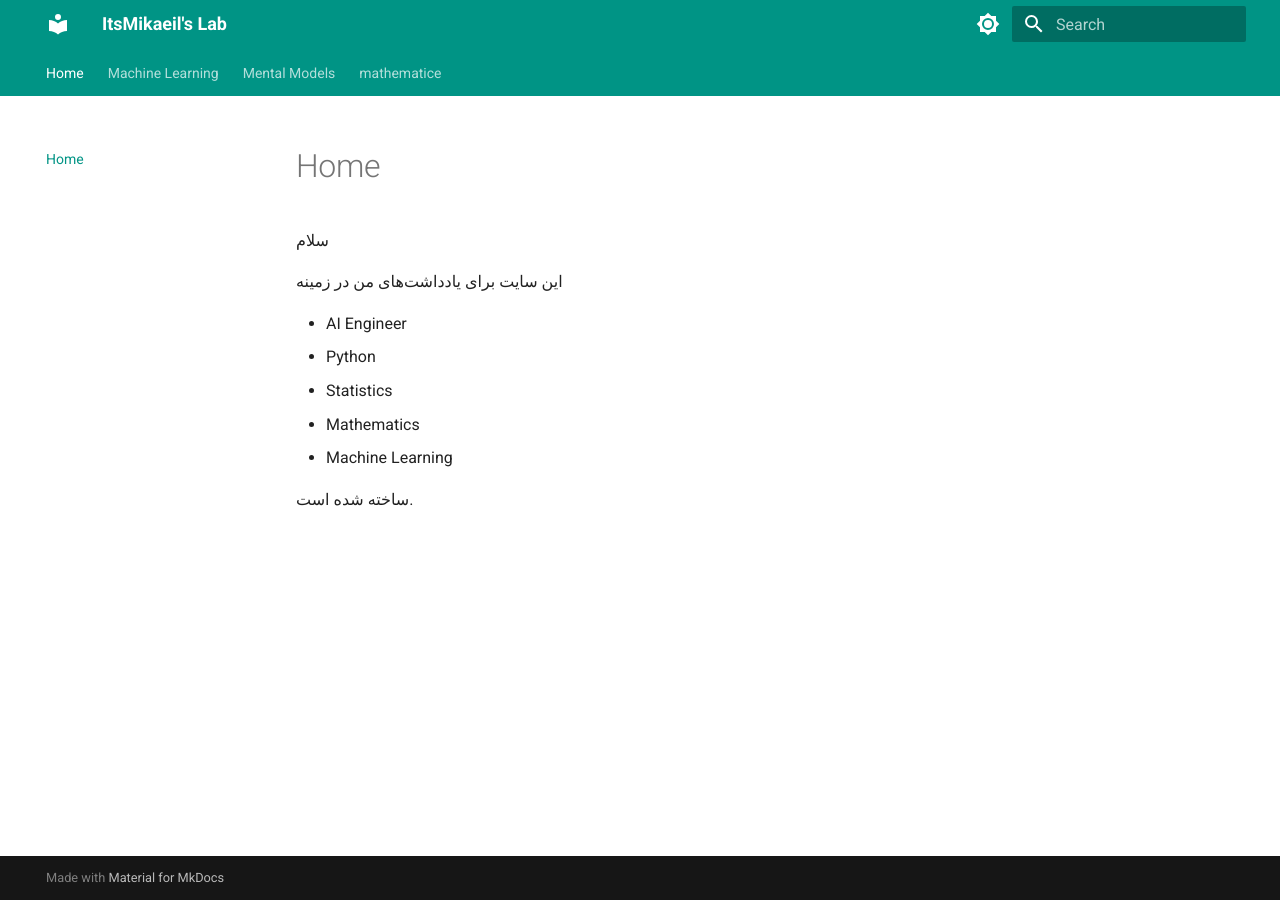
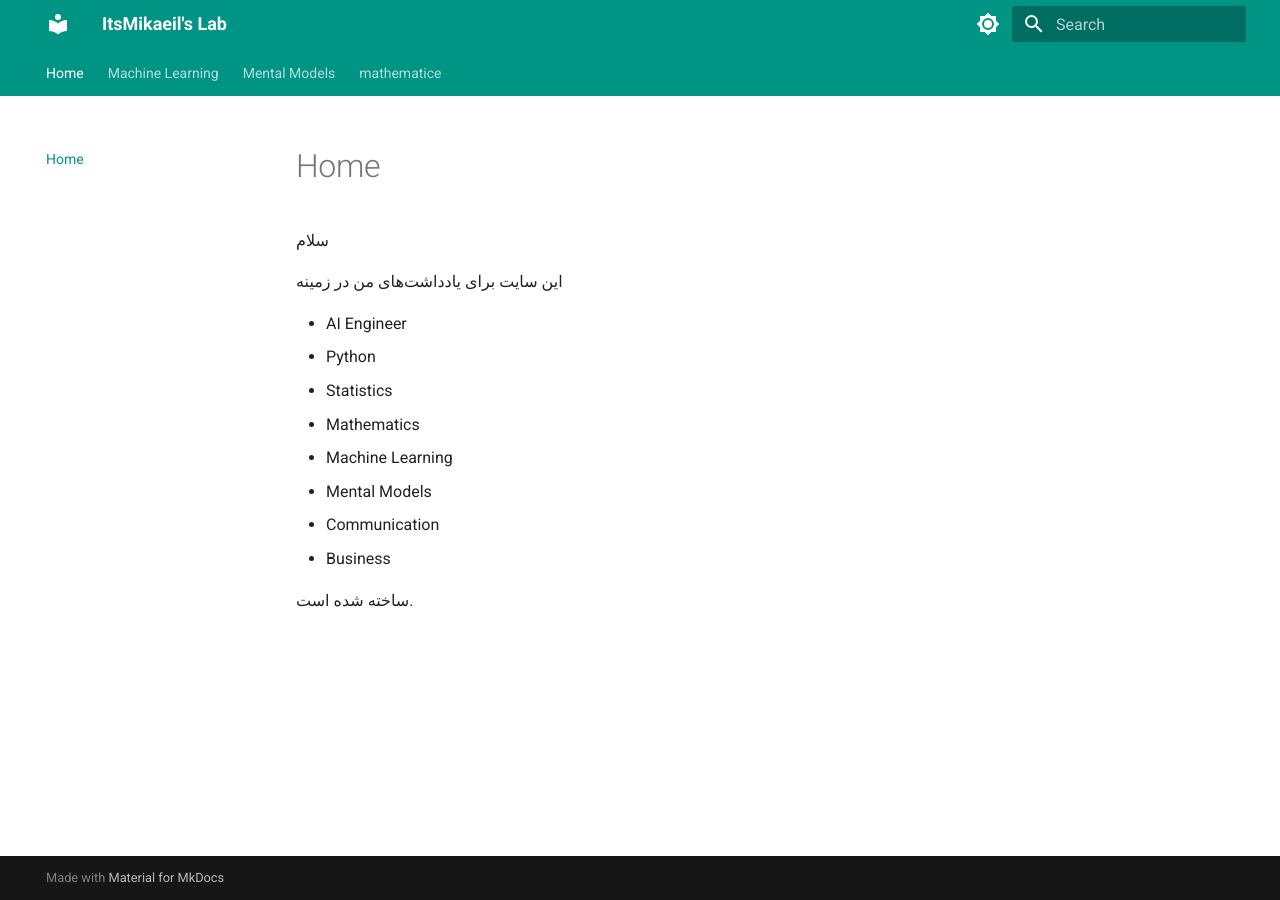
Before and after one commit to ItsMikaeil/ItsMikaeil.github.io, an MkDocs documentation site: the page built from docs/index.md, in a window 1280 px wide. Built offline with MkDocs 1.6.1 and Material for MkDocs 9.7.7, drawn with Linux system fonts in a browser that asks for light colours.

Commit message:
New Topic Added

```diff
--- a/docs/index.md
+++ b/docs/index.md
@@ -7,5 +7,8 @@
 - Statistics
 - Mathematics
 - Machine Learning
+- Mental Models
+- Communication
+- Business
 
 ساخته شده است.
```
